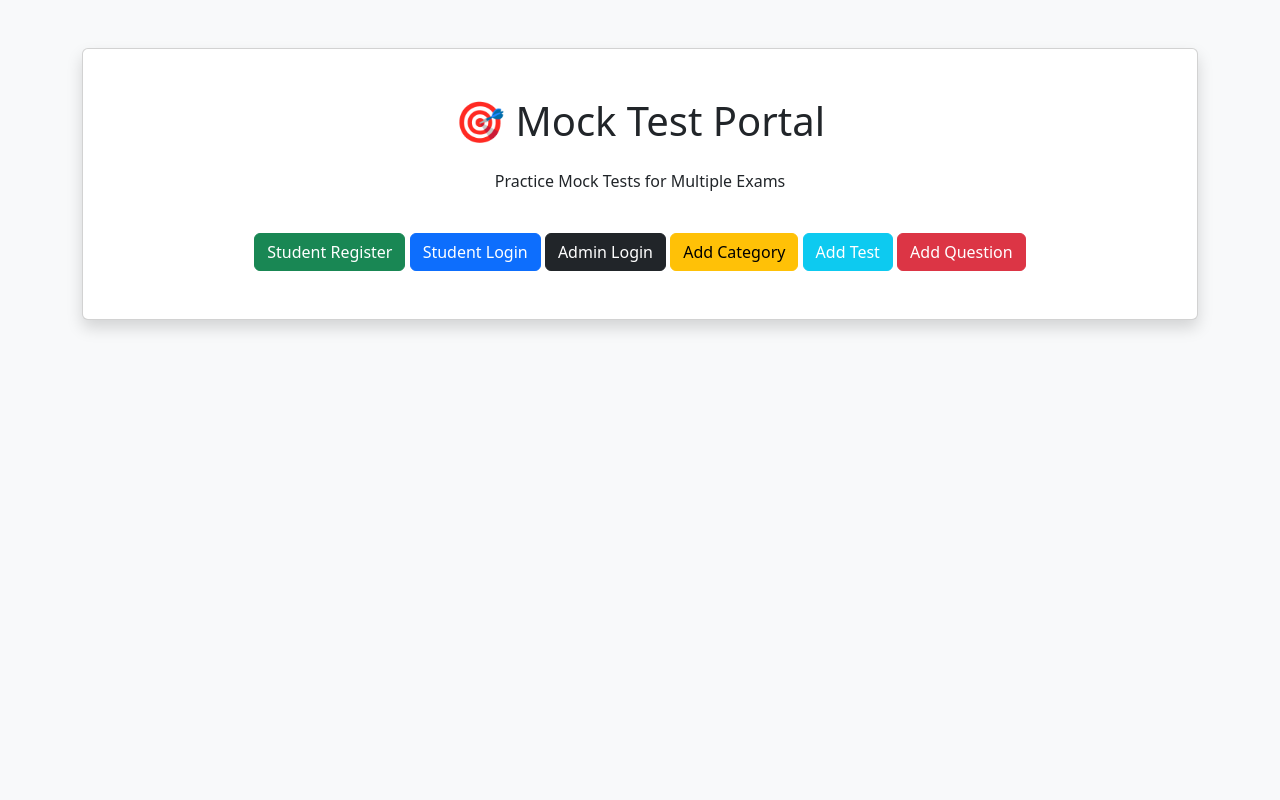
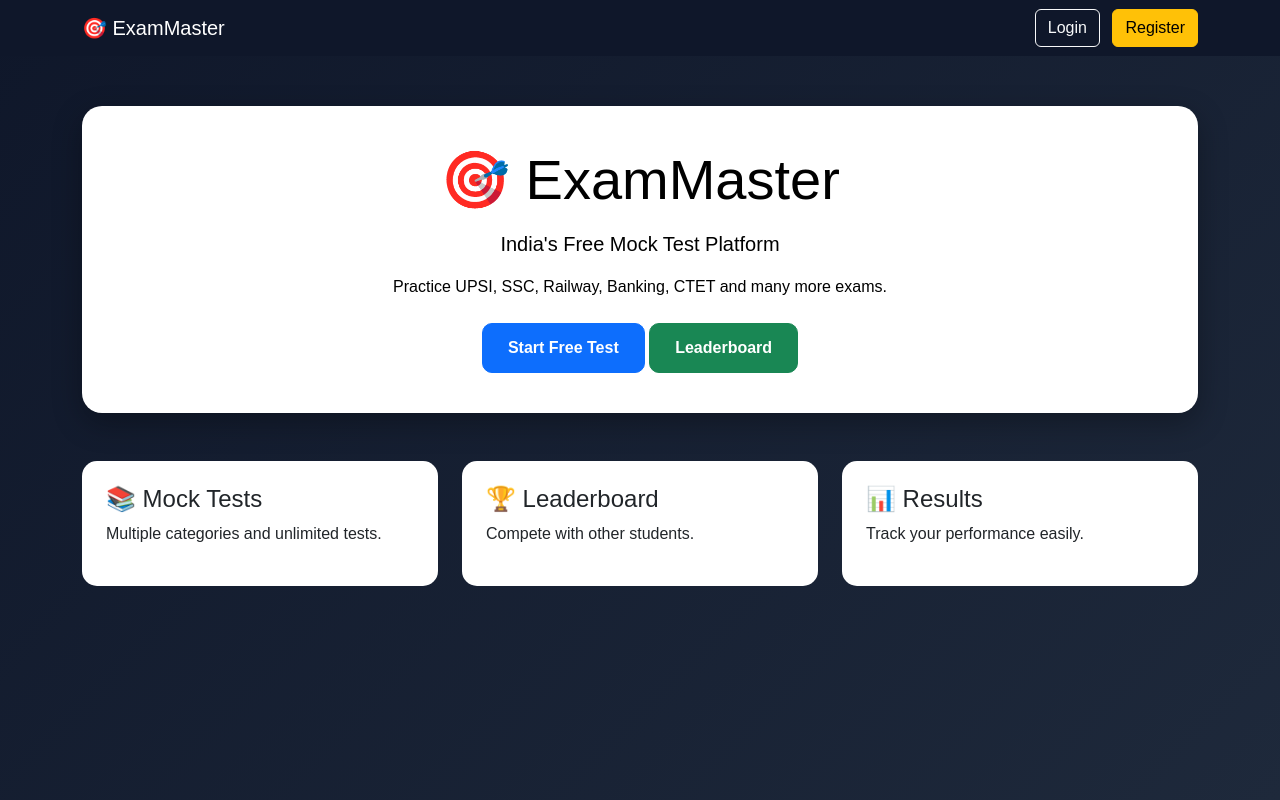
Before and after one commit to sumithackerchd/Mock-Test-Portal, a Flask app: page / in a window 1280 px wide. Run offline with Flask 3, Linux system fonts and the light colour scheme.

Commit message:
UI redesign homepage

```diff
--- a/static/style.css
+++ b/static/style.css
@@ -0,0 +1,35 @@
+body{
+background: linear-gradient(135deg,#0f172a,#1e293b);
+min-height:100vh;
+color:white;
+font-family:Arial,sans-serif;
+}
+
+.navbar{
+background:#0f172a;
+}
+
+.hero-card{
+background:white;
+color:black;
+border-radius:20px;
+padding:40px;
+margin-top:50px;
+box-shadow:0 10px 30px rgba(0,0,0,0.3);
+}
+
+.feature-card{
+border:none;
+border-radius:15px;
+transition:0.3s;
+}
+
+.feature-card:hover{
+transform:translateY(-8px);
+}
+
+.btn-custom{
+padding:12px 25px;
+border-radius:10px;
+font-weight:bold;
+}
--- a/templates/index.html
+++ b/templates/index.html
@@ -1,52 +1,116 @@
 <!DOCTYPE html>
+
 <html>
+
 <head>
 
-<title>Mock Test Portal</title>
+<title>ExamMaster</title>
 
 <link href="https://cdn.jsdelivr.net/npm/bootstrap@5.3.3/dist/css/bootstrap.min.css" rel="stylesheet">
 
+<link rel="stylesheet" href="{{ url_for('static', filename='style.css') }}">
+
 </head>
 
-<body class="bg-light">
+<body>
 
-<div class="container mt-5">
+<nav class="navbar navbar-dark navbar-expand-lg">
 
-<div class="card shadow p-5 text-center">
+<div class="container">
 
-<h1>🎯 Mock Test Portal</h1>
+<a class="navbar-brand" href="/">
+🎯 ExamMaster
+</a>
 
-<p class="mt-3">
-Practice Mock Tests for Multiple Exams
+<div>
+
+<a href="/login" class="btn btn-outline-light me-2">
+Login
+</a>
+
+<a href="/register" class="btn btn-warning">
+Register
+</a>
+
+</div>
+
+</div>
+
+</nav>
+
+<div class="container">
+
+<div class="hero-card text-center">
+
+<h1 class="display-4">
+🎯 ExamMaster
+</h1>
+
+<p class="lead mt-3">
+India's Free Mock Test Platform
+</p>
+
+<p>
+Practice UPSI, SSC, Railway, Banking,
+CTET and many more exams.
 </p>
 
 <div class="mt-4">
 
-<a href="/register" class="btn btn-success">
-Student Register
-</a>
+<a href="/login"
+class="btn btn-primary btn-custom">
+Start Free Test </a>
 
-<a href="/login" class="btn btn-primary">
-Student Login
-</a>
+<a href="/leaderboard"
+class="btn btn-success btn-custom">
+Leaderboard </a>
 
-<a href="/admin" class="btn btn-dark">
-Admin Login
-</a>
-<a href="/add_category"
-class="btn btn-warning">
-Add Category
-</a>
+</div>
 
-<a href="/add_test"
-class="btn btn-info text-white">
-Add Test
-</a>
+</div>
 
-<a href="/add_question"
-class="btn btn-danger">
-Add Question
-</a>
+<div class="row mt-5">
+
+<div class="col-md-4">
+
+<div class="card feature-card p-4">
+
+<h4>📚 Mock Tests</h4>
+
+<p>
+Multiple categories and unlimited tests.
+</p>
+
+</div>
+
+</div>
+
+<div class="col-md-4">
+
+<div class="card feature-card p-4">
+
+<h4>🏆 Leaderboard</h4>
+
+<p>
+Compete with other students.
+</p>
+
+</div>
+
+</div>
+
+<div class="col-md-4">
+
+<div class="card feature-card p-4">
+
+<h4>📊 Results</h4>
+
+<p>
+Track your performance easily.
+</p>
+
+</div>
+
 </div>
 
 </div>
@@ -54,4 +118,5 @@ Add Question
 </div>
 
 </body>
+
 </html>
```
